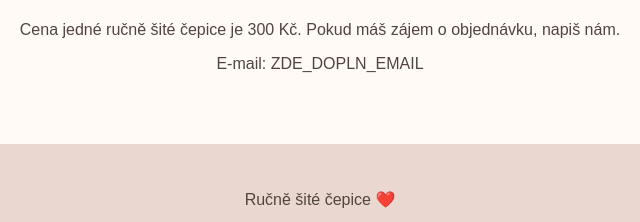
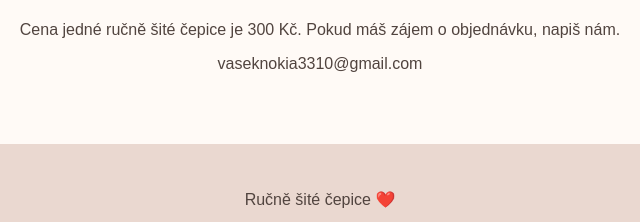
Before and after one commit to vaseknokia3310-create/vlastn-it-oble-en-, a plain HTML site: page index.html in a window 1280 px wide. Shown: the part 1790-2012 px from the top of the page, 320-960 px from the left. Drawn offline with Linux system fonts and the light colour scheme.

Commit message:
Update index.html

```diff
--- a/index.html
+++ b/index.html
@@ -155,10 +155,9 @@ footer {
     Pokud máš zájem o objednávku, napiš nám.
   </p>
   <p>
-    E-mail: ZDE_DOPLN_EMAIL
+    vaseknokia3310@gmail.com
   </p>
 </section>
-
 <footer>
   <p>Ručně šité čepice ❤️</p>
   <p>Originální ruční výroba | Cena 300 Kč</p>
```
